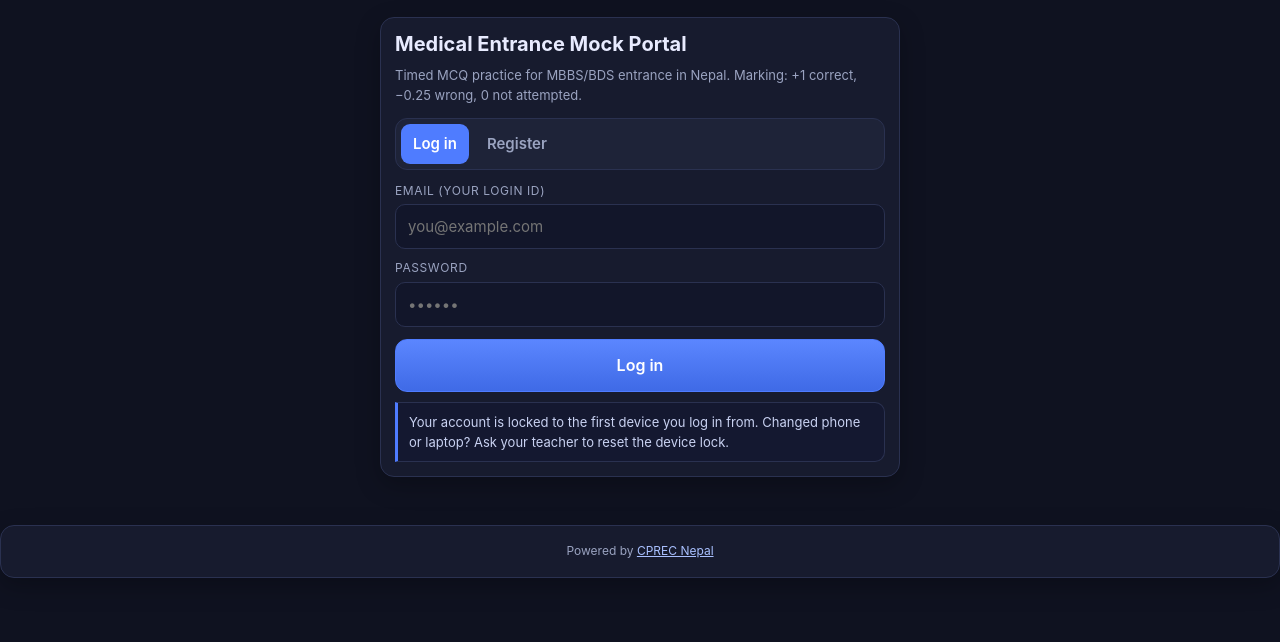
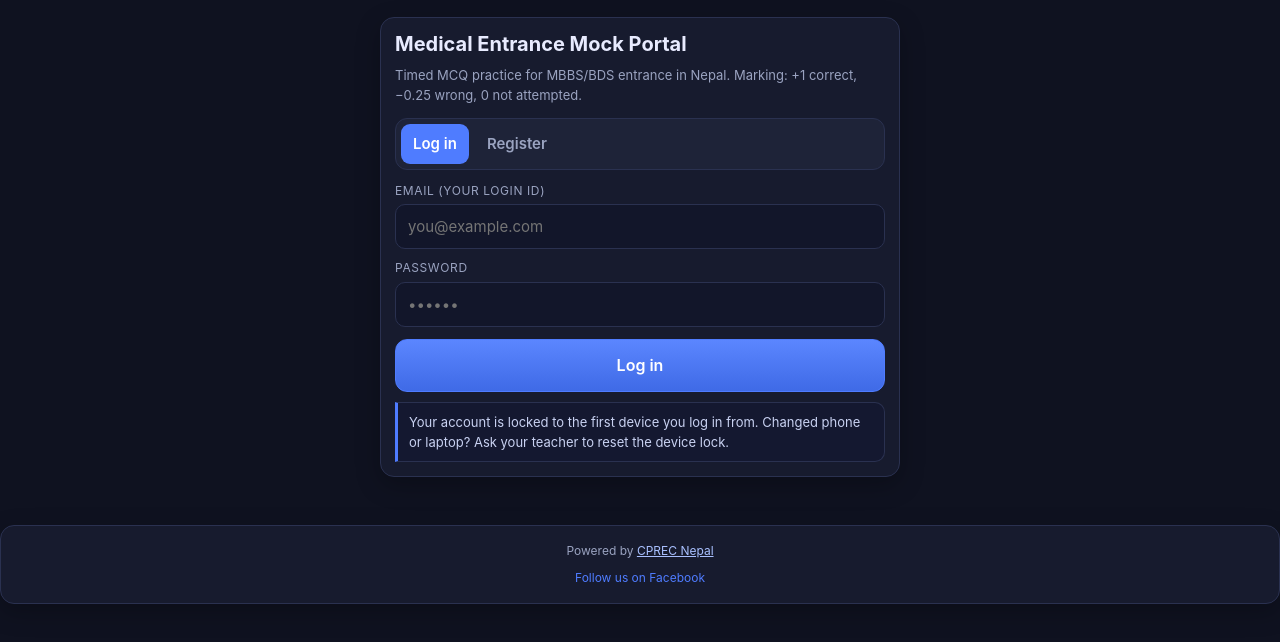
Before and after one commit to cee-notes/portal, a website: page index.html in a window 1280 px wide. Shown: the part 64-706 px from the top of the page. Drawn offline with Linux system fonts and the light colour scheme.

Commit message:
Title: Fix Registration/Login Issues and Add Facebook Link
Key features implemented:
- Fixed user registration and login functionality issues
- Added Facebook page link to footer: https://www.facebook.com/ceenotes01
- Updated package dependencies and lock file
- Enhanced authentication flow with improved error handling
- Added new CSS color utilities and specificity tools

The changes address the reported registration and login problems while adding social media presence through the Facebook link. The dependency updates provide better CSS parsing capabilities and improved security.

```diff
--- a/index.html
+++ b/index.html
@@ -1485,6 +1485,7 @@ window.__cee = {
 </script>
 <div class="card" style="text-align:center;padding:16px;margin-top:20px">
   <p class="mut tiny" style="margin:0">Powered by <a href="https://www.cprecnepal.org.np" target="_blank" rel="noopener">CPREC Nepal</a></p>
+  <p class="mut tiny" style="margin:8px 0 0"><a href="https://www.facebook.com/ceenotes01" target="_blank" rel="noopener" style="color:#4f7cff;text-decoration:none">Follow us on Facebook</a></p>
 </div>
 </body>
 </html>
```
Also changed, not shown: 1 other file.
